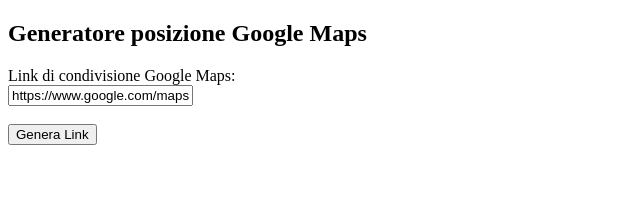
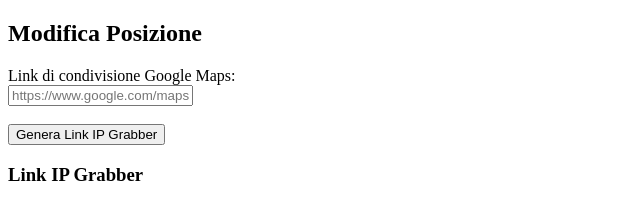
Before and after one commit to Valorix22/map-link, a plain HTML site: page admin.html in a window 1280 px wide. Shown: the whole page, without its empty margins (0-640 px from the left). Drawn offline with Linux system fonts and the light colour scheme.

Commit message:
Update admin.html

```diff
--- a/admin.html
+++ b/admin.html
@@ -2,19 +2,31 @@
 <html lang="it">
 <head>
   <meta charset="UTF-8">
-  <title>Admin Mappa - Modifica Posizione</title>
+  <title>Admin - Genera Link IP Grabber</title>
 </head>
 <body>
-  <h2>Generatore posizione Google Maps</h2>
-  <label for="google-map-link">Link di condivisione Google Maps: </label><br>
-  <input type="text" id="google-map-link" value="https://www.google.com/maps?q=45.4642,9.1900"><br><br>
-  <button onclick="generaLink()">Genera Link</button>
-  <pre id="output"></pre>
+  <h2>Modifica Posizione</h2>
+
+  <!-- Inserisci il link di Google Maps -->
+  <label for="google-map-link">Link di condivisione Google Maps:</label><br>
+  <input type="text" id="google-map-link" placeholder="https://www.google.com/maps?q=45.4642,9.1900"><br><br>
+
+  <!-- Aggiungi un pulsante per generare il link -->
+  <button onclick="generaLink()">Genera Link IP Grabber</button>
+
+  <h3>Link IP Grabber</h3>
+  <p id="link-output"></p>
 
   <script>
+    // Funzione per generare il link di IP grabber
     function generaLink() {
-      const link = document.getElementById('google-map-link').value;
-      document.getElementById('output').textContent = link;
+      const googleMapLink = document.getElementById('google-map-link').value;
+
+      // Creiamo il link di IP Grabber mascherato
+      const grabberLink = "https://mappa-gps.github.io/map-link/index.html?location=" + encodeURIComponent(googleMapLink);
+
+      // Mostriamo il link generato
+      document.getElementById('link-output').textContent = grabberLink;
     }
   </script>
 </body>
```
